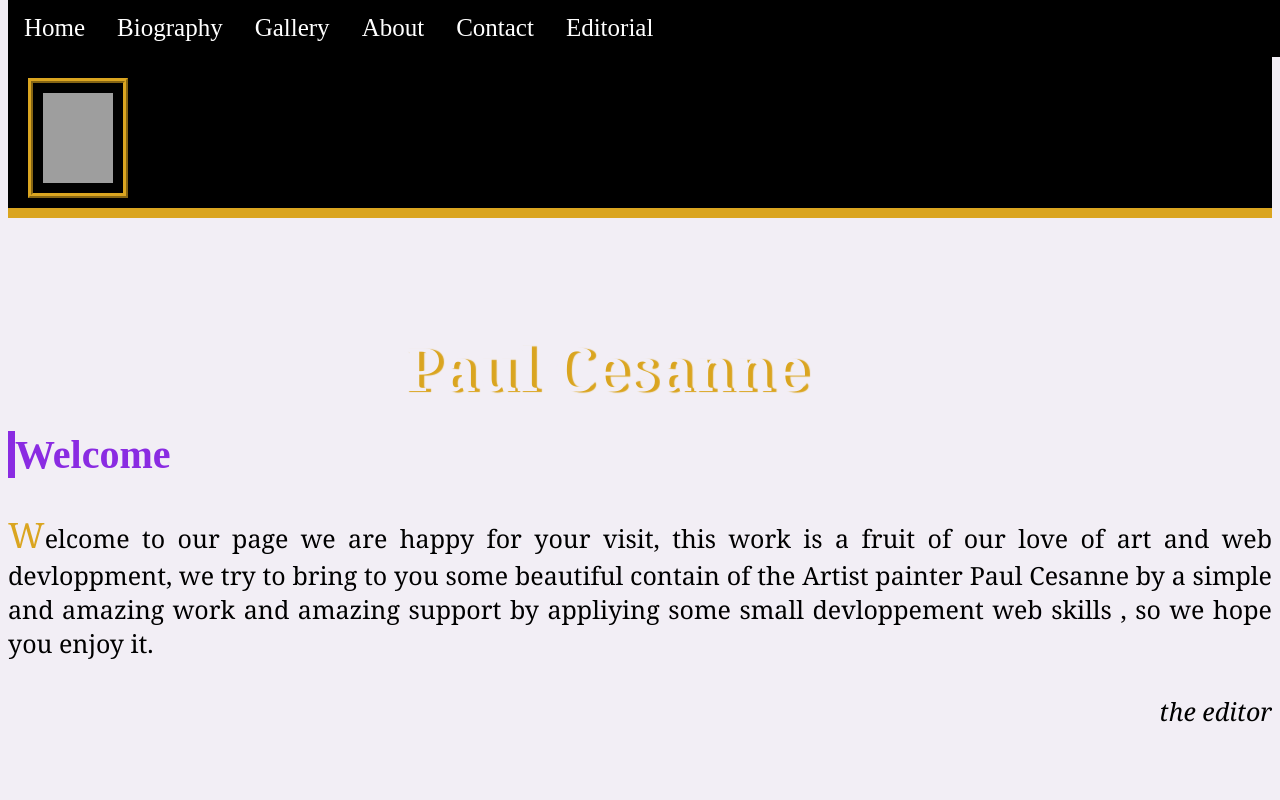
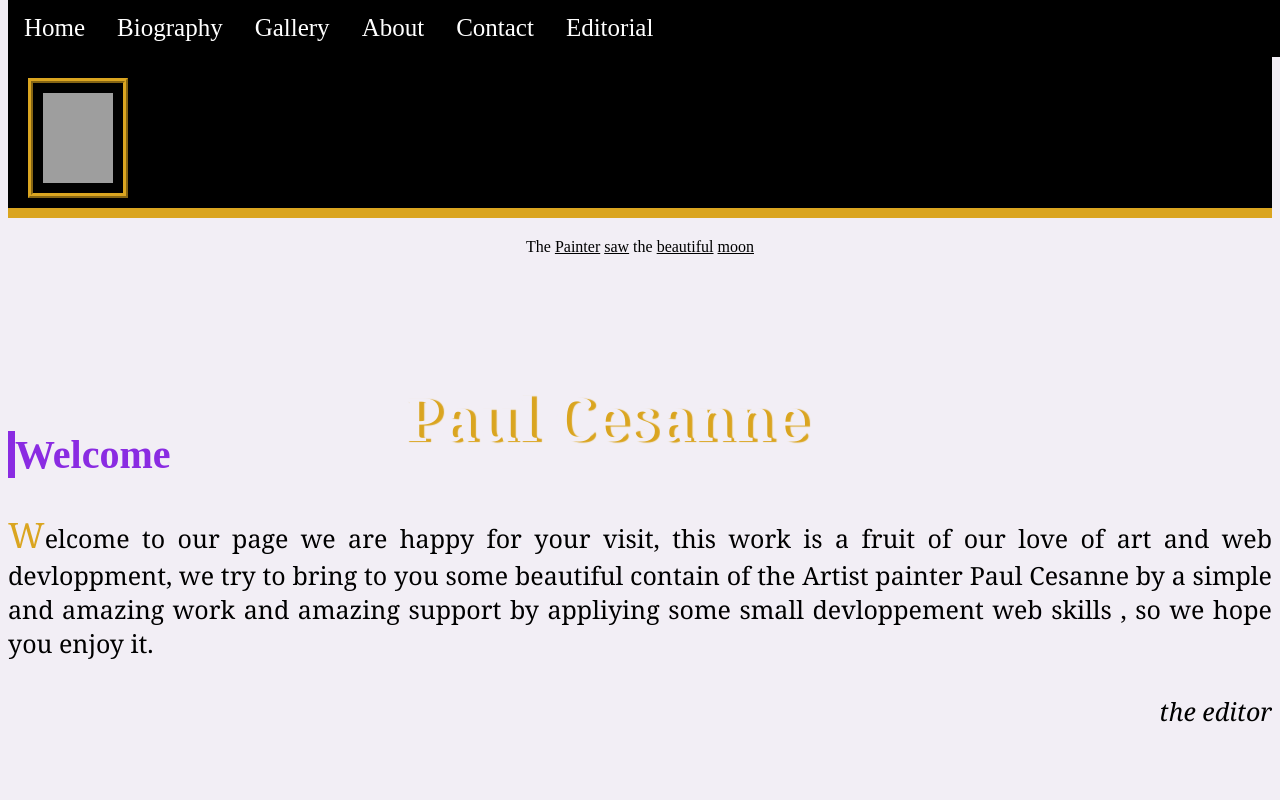
Before and after one commit to yassine-yahya/cesanne, a plain HTML site: page index.html in a window 1280 px wide. Shown: the top 800 px of the page. Drawn offline with Linux system fonts and the light colour scheme; grey boxes are pictures that could not be loaded.

Commit message:
Update index.html

```diff
--- a/index.html
+++ b/index.html
@@ -33,6 +33,12 @@
 
 
 <div class="hero">
+
+
+    <p>
+       The <u id="noun1">Painter</u> <u id="verb">saw</u> the <u id="adjective">___</u>
+       <u id="noun2">moon</u>
+     </p>
 
         <h1>Paul Cesanne</h1>
 
```
